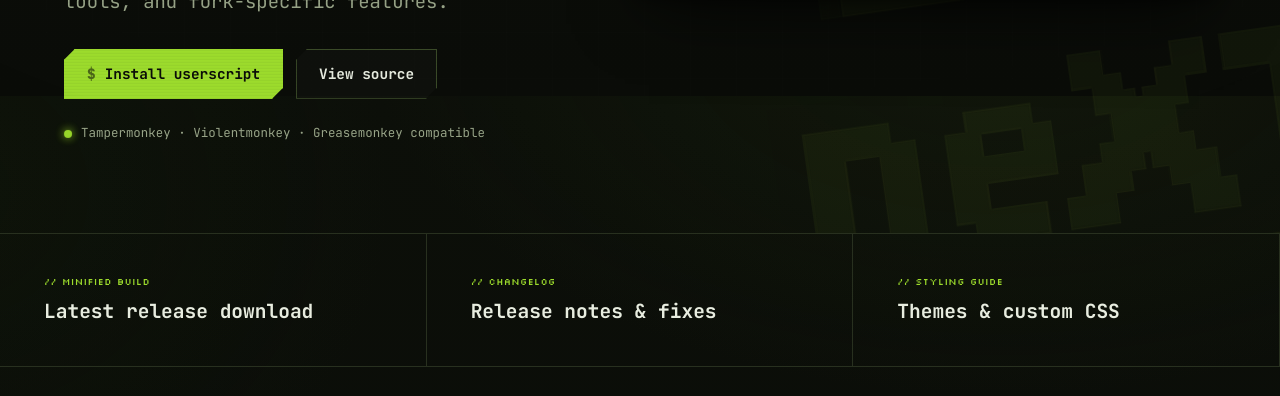
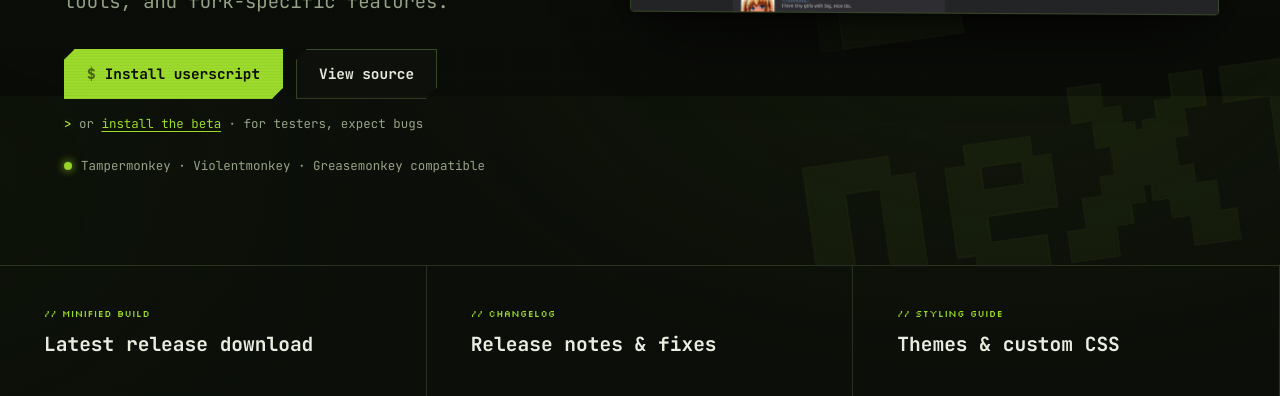
Before and after one commit to cercos/next-webpage, a plain HTML site: page index.html in a window 1280 px wide. Shown: the part 704-1100 px from the top of the page. Drawn offline with Linux system fonts and the light colour scheme.

Commit message:
beta update

```diff
--- a/index.html
+++ b/index.html
@@ -59,6 +59,9 @@
               View source
             </a>
           </div>
+          <p class="beta-note" data-reveal style="--d: 4">
+            <span class="prompt">&gt;</span> or <a href="https://raw.githubusercontent.com/cercos/4chan-neXT/beta/builds/4chan-neXT.user.js">install the beta</a> &middot; for testers, expect bugs
+          </p>
           <p class="hero-meta" data-reveal style="--d: 4">
             <span class="dot ok" aria-hidden="true"></span> Tampermonkey &middot; Violentmonkey &middot; Greasemonkey compatible
           </p>
--- a/styles.css
+++ b/styles.css
@@ -270,6 +270,22 @@
   transform: translateY(-2px);
 }
 
+.beta-note {
+  margin: -6px 0 20px;
+  font-size: 0.78rem;
+  color: var(--muted);
+}
+.beta-note a {
+  color: var(--green);
+  text-decoration: underline;
+  text-underline-offset: 3px;
+  transition: color 0.18s, text-shadow 0.2s;
+}
+.beta-note a:hover {
+  color: var(--green-bright);
+  text-shadow: 0 0 10px var(--green-glow);
+}
+
 .hero-meta {
   display: inline-flex;
   align-items: center;
```
